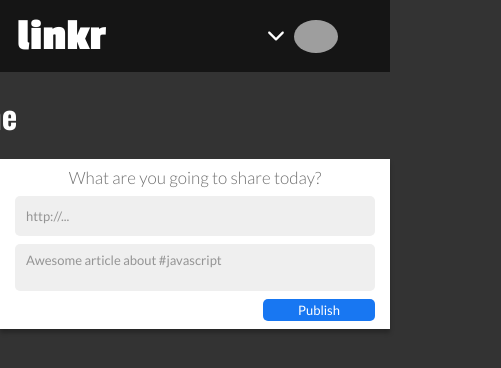
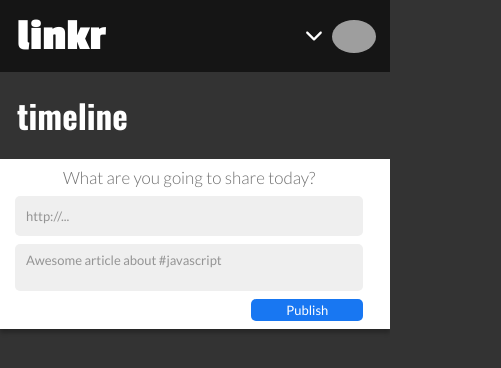
Before and after one commit to yugosk/linkr-front, a React (Create React App) app: page /timeline in a window 390 px wide. Shown: the top 368 px of the page, 501 px wide, since content can reach past the window. Built offline with nearby package versions, Linux system fonts and the light colour scheme; grey boxes are pictures that could not be loaded.

Commit message:
[fix] Corrects padding bug in responsive layout

```diff
--- a/src/components/Timeline/TimelineContainer.js
+++ b/src/components/Timeline/TimelineContainer.js
@@ -7,4 +7,5 @@ export default styled.div`
   background-color: #333333;
   align-items: center;
   flex-direction: column;
+  padding: 0;
 `;
--- a/src/components/Timeline/TimelineForm.js
+++ b/src/components/Timeline/TimelineForm.js
@@ -4,14 +4,12 @@ const FormContainer = styled.div`
   display: flex;
   background-color: #ffffff;
   flex-direction: row;
-  min-width: 611px;
   width: 42%;
   height: 209px;
   box-shadow: 0px 4px 4px rgba(0, 0, 0, 0.25);
   border-radius: 16px;
 
   @media (max-width: 612px) {
-    min-width: 0;
     width: 100%;
     height: 170px;
     border-radius: 0;
@@ -55,7 +53,7 @@ const FormContent = styled.div`
 
   @media (max-width: 612px) {
     padding: 10px 15px 0 15px;
-    width: 100%;
+    width: 97%;
 
     h1 {
       font-size: 17px;
--- a/src/components/Timeline/TimelineHeader.js
+++ b/src/components/Timeline/TimelineHeader.js
@@ -30,7 +30,8 @@ const TimelineHeader = styled.div`
   }
 
   @media (max-width: 612px) {
-    padding: 0 52px 0 17px;
+    padding: 0 14px 0 17px;
+    min-width: 100vw;
 
     h1 {
       font-size: 45px;
@@ -50,8 +51,7 @@ const HeaderProfilePic = styled.img`
     width: 44px;
     heigth: 44px;
     margin-left: 6px;
-    }
-
+  }
 `;
 
 export { TimelineHeader, HeaderProfilePic };
--- a/src/components/Timeline/TimelineTitle.js
+++ b/src/components/Timeline/TimelineTitle.js
@@ -3,7 +3,6 @@ import styled from "styled-components";
 export default styled.div`
   display: flex;
   width: 42%;
-  min-width: 611px;
   text-align: left;
   height: 64px;
   margin-top: 121px;
```
